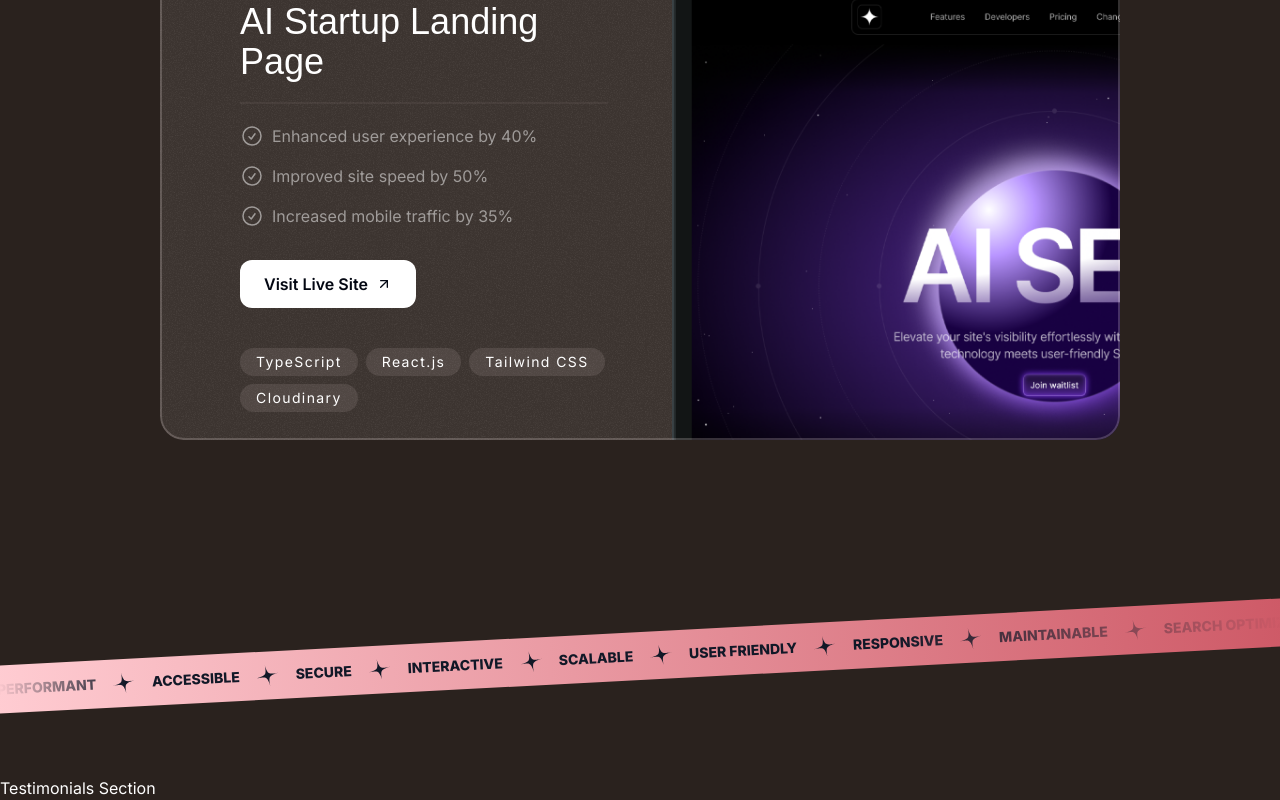
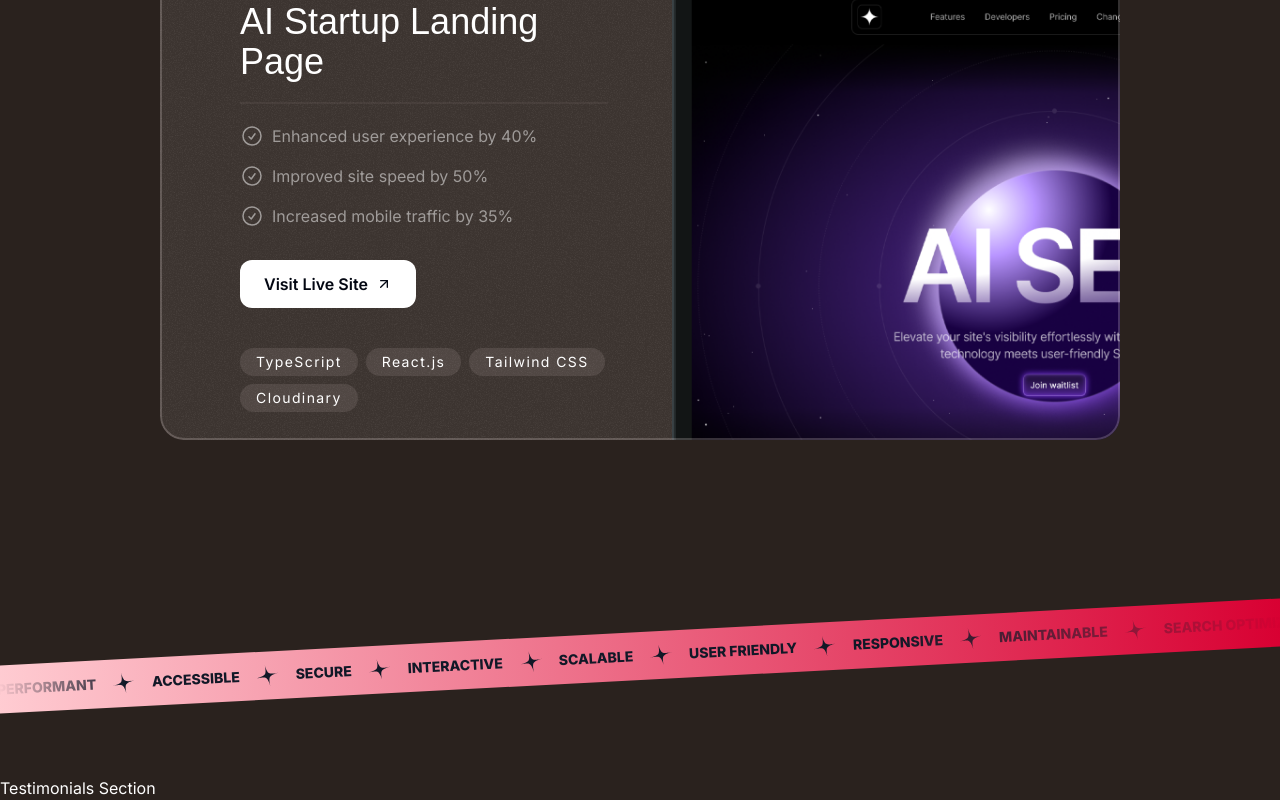
Before and after one commit to itsadrianapaiva/itsadrianapaiva.github.io, a Next.js app: page / in a window 1280 px wide. Shown: the part 2742-3542 px from the top of the page. Built offline with nearby package versions, Linux system fonts and the light colour scheme; a web font is replaced by a local one.

Commit message:
change color on tape

```diff
--- a/src/sections/Tape.tsx
+++ b/src/sections/Tape.tsx
@@ -17,7 +17,7 @@ const words = [
 export const TapeSection = () => {
   return (
     <div className='py-16 lg:py-24 overflow-x-clip'>
-      <div className='to-intense-pink -mx-1 -rotate-3 bg-gradient-to-r from-medium-pink'>
+      <div className='to-red-pink -mx-1 -rotate-3 bg-gradient-to-r from-medium-pink'>
         <div className='flex [mask-image:linear-gradient(to_right,transparent,black_10%,black_70%,transparent)]'>
           <div className='flex flex-none gap-4 py-3'>
             {words.map((word) => (
```
